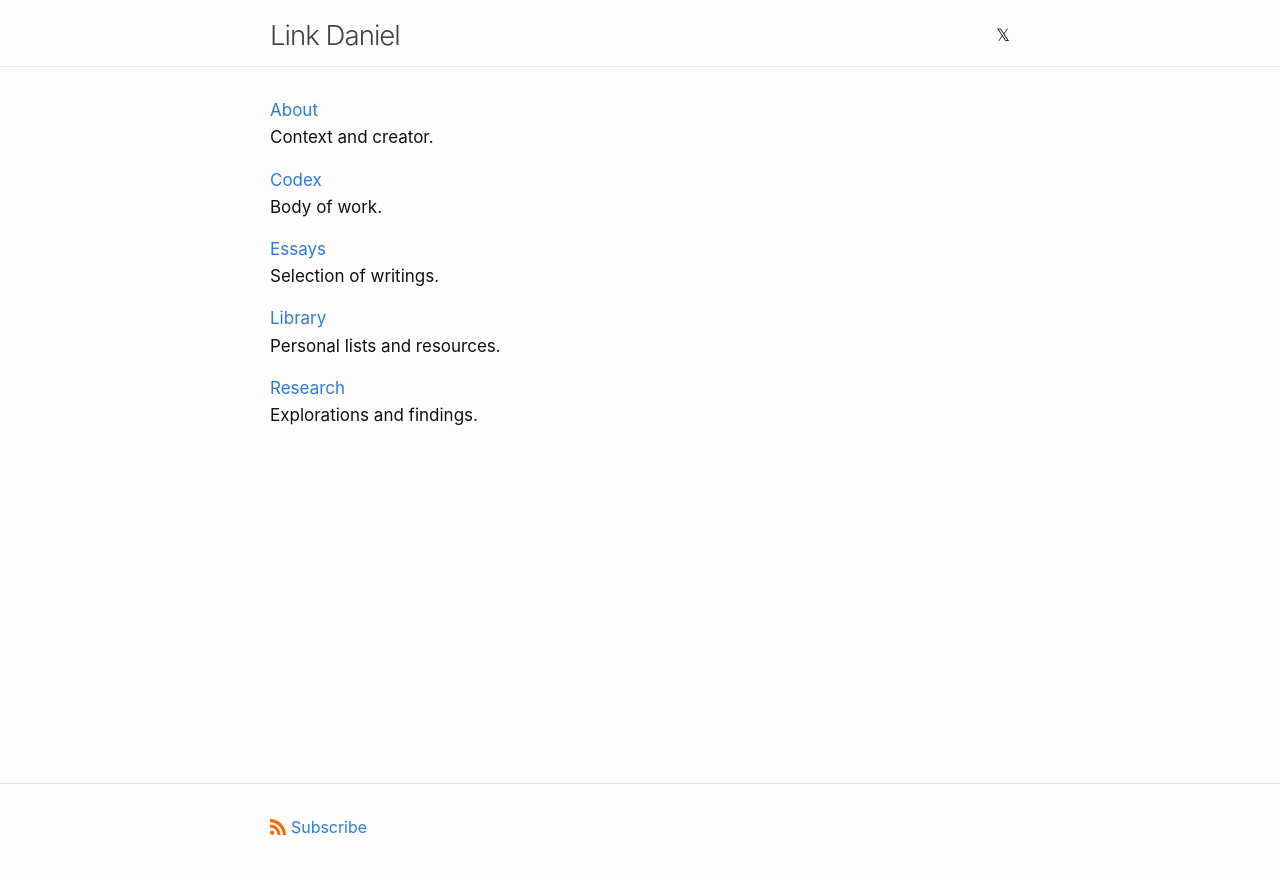
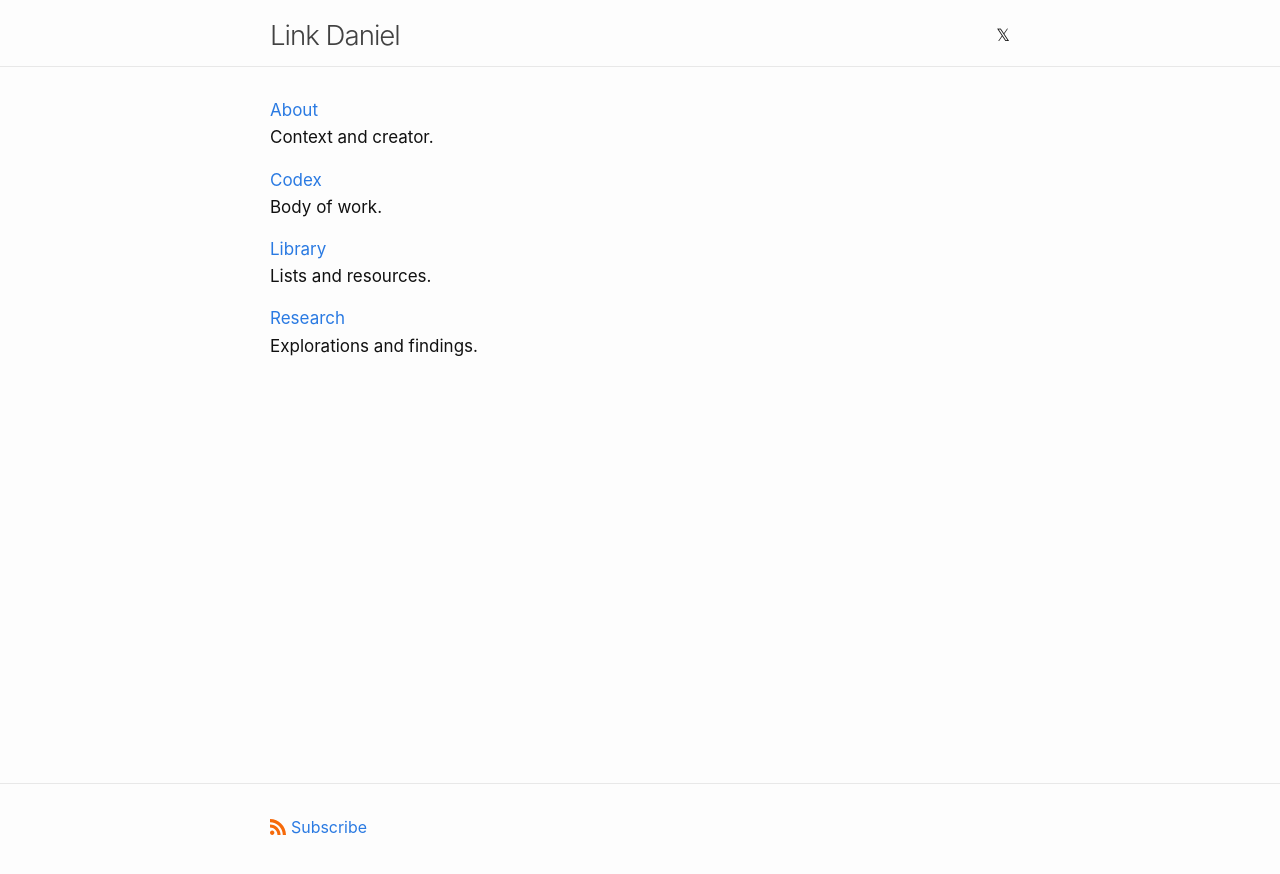
Before and after one commit to link-daniel/link.github.io, a Jekyll site: the page built from index.md, in a window 1280 px wide. Shown: the top 874 px of the page. Built offline with Jekyll 4.4.1, drawn with Linux system fonts in a browser that asks for light colours.

Commit message:
Update index.md

```diff
--- a/index.md
+++ b/index.md
@@ -16,13 +16,9 @@ Context and creator.
 <br/>
 Body of work.
 
-[Essays](/essays)
-<br/>
-Selection of writings.
-
 [Library](/library)
 <br/>
-Personal lists and resources.
+Lists and resources.
 
 [Research](/research)
 <br/>
```
